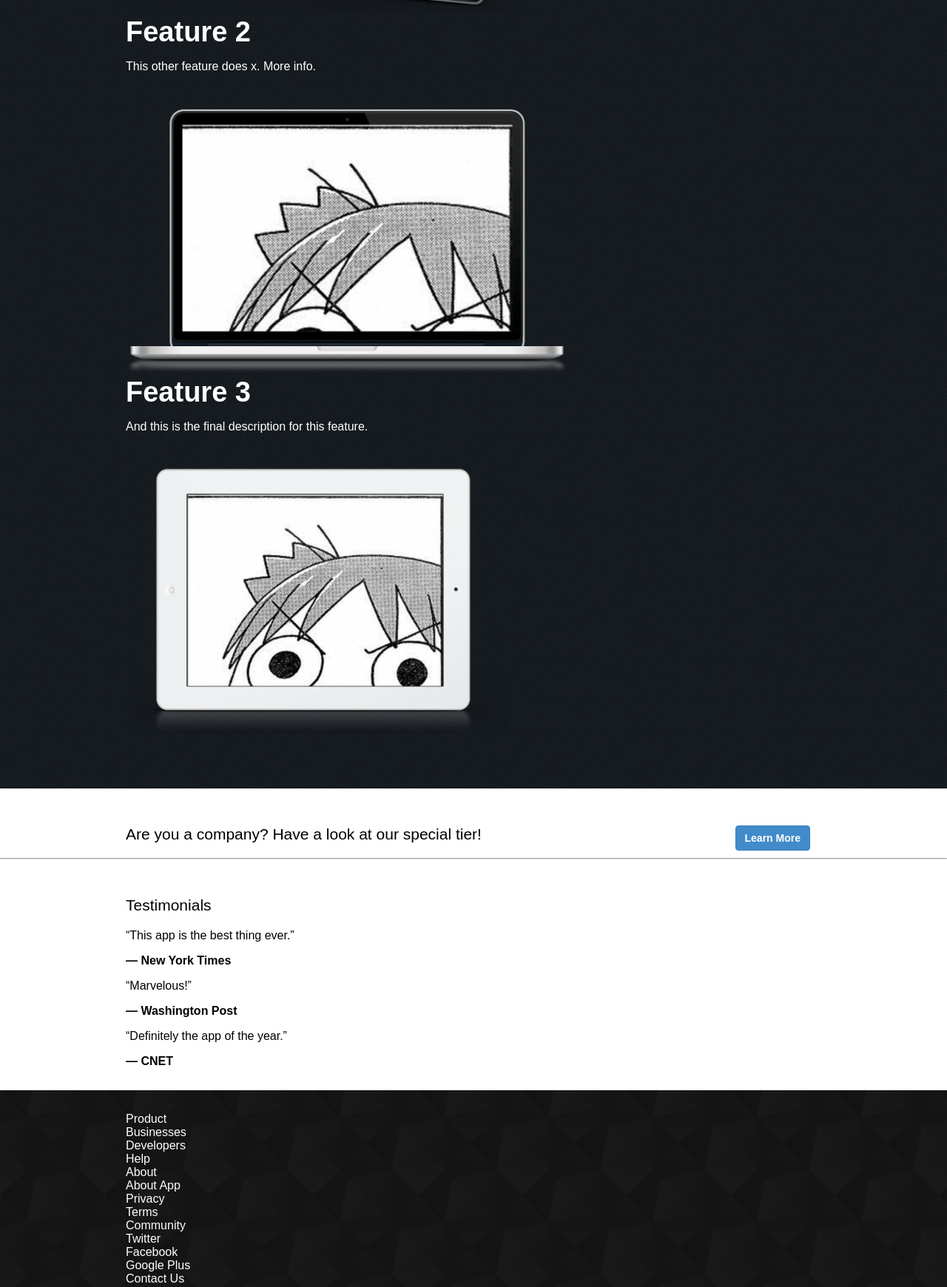
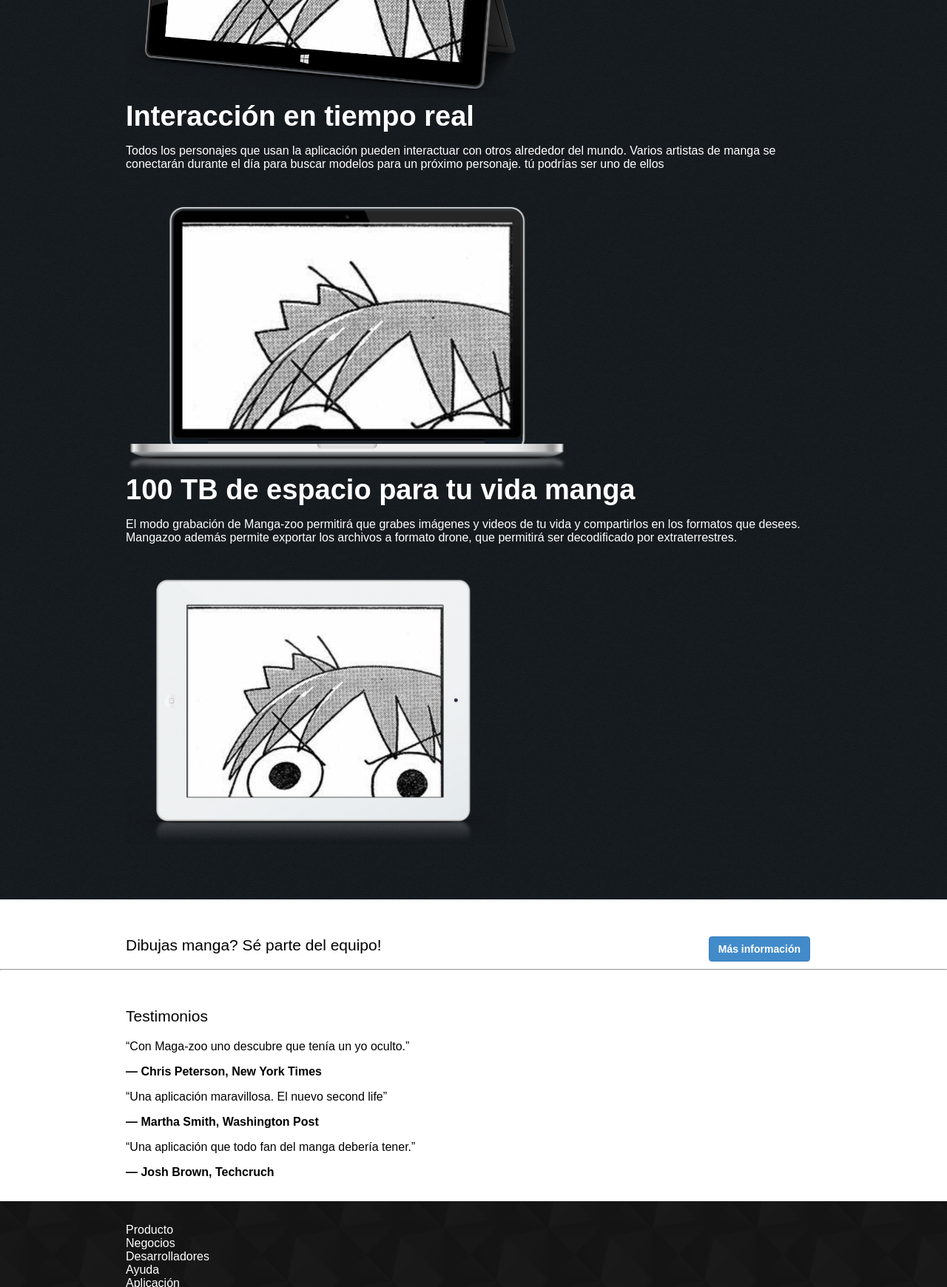
Before and after one commit to jpberwart/sitiomalhecho, a plain HTML site: page index.html in a window 1280 px wide. Shown: the part 1060-2800 px from the top of the page at 74% size. Drawn offline with Linux system fonts and the light colour scheme.

Commit message:
Texto del sitio reemplazado.

```diff
--- a/index.html
+++ b/index.html
@@ -1,23 +1,23 @@
 <!doctype html>
 <html lang="es">
 <head>
-	<title>The App ®</title>
+	<title>Manga-zoo ®</title>
 	<link rel="stylesheet" href="app.css">
 </head>
 <body>
 <div>
 	<div class="site-nav">
 		<div class="navbar-header">
-			<a class="navbar-brand">App</a>
+			<a class="navbar-brand">Manga-zoo</a>
 		</div>
 		<ul class="site-nav--links">
-			<li class="active"><a>Home</a></li>
-			<li><a>About</a></li>
+			<li class="active"><a>Inicio</a></li>
+			<li><a>Nosotros</a></li>
 			<li><a>Blog</a></li>
 		</ul>
 		<ul class="site-nav--links nav-right">
-			<li><a>Register</a></li>
-			<li><a>Login</a></li>
+			<li><a>Registro</a></li>
+			<li><a>Logueo</a></li>
 		</ul>
 	</div>
 </div>
@@ -27,8 +27,8 @@
 				<div class="row">
 					<div class="col">
 					<div style="color: black;" class="jumbotron jumbotron-clear landing-text">
-						<p><b style="font-size:63px;">App Name</b></p>
-							<p style="font-size:28px; font-weight:200; margin-bottom: 20px;" >Succinct description.</p>
+						<p><b style="font-size:63px;">Manga-zoo</b></p>
+							<p style="font-size:28px; font-weight:200; margin-bottom: 20px;" >Maga-zoo te permite activar tu rostro y el de tus amigos al fiel estilo manga. Puedes tomarte fotografías y subirlas a Instagram como si fueran sketchs perfilados para una historieta. Con Manga-zoo podrás ser un personaje manga e interactuar con otros personajes que usan la aplicación.</p>
 						</div>
 					</div>
 				</div>
@@ -53,8 +53,8 @@
 				<div class="container">
 						<div class="row">
 						<div class="col col-md-4">
-							<p><b style="font-size:38px;">Feature 1</b></p>
-								<p>This is a teapot. And some other text.</p>
+							<p><b style="font-size:38px;">+ 450 estilos de manga</b></p>
+								<p>Maga-zoo permite trazar tu rostro con los diferentes estilos de los maestros del manga. Cada estilo es único y te dará un enfoque personalizado para la representación de tu avatar.</p>
 						</div>
 							<div class="col col-md-8">
 						<img src="surface.png">
@@ -66,8 +66,8 @@
 					<div class="container">
 					<div class="row">
 						<div class="col col-md-4">
-							<b style="font-size:38px;">Feature 2</b>
-								<p>This other feature does x. More info.</p>
+							<b style="font-size:38px;">Interacción en tiempo real</b>
+								<p>Todos los personajes que usan la aplicación pueden interactuar con otros alrededor del mundo. Varios artistas de manga se conectarán durante el día para buscar modelos para un próximo personaje. tú podrías ser uno de ellos</p>
 							</div>
 							<div class="col col-md-8">
 						<img src="macbook.png">
@@ -79,8 +79,8 @@
 					<div class="container">
 						<div class="row">
 						<div class="col col-md-4">
-								<b style="font-size:38px;">Feature 3</b>
-								<p>And this is the final description for this feature.</p>
+								<b style="font-size:38px;">100 TB de espacio para tu vida manga</b>
+								<p>El modo grabación de Manga-zoo permitirá que grabes imágenes y videos de tu vida y compartirlos en los formatos que desees. Mangazoo además permite exportar los archivos a formato drone, que permitirá ser decodificado por extraterrestres.</p>
 							</div>
 						<div class="col col-md-8">
 								<img src="ipad.png">
@@ -95,26 +95,26 @@
 		<div class="container">
 			<div class="row">
 				<div class="col col-sm-12">
-					<p style="font-size:21px; font-weight:200; margin-bottom: 20px;">Are you a company? Have a look at our special tier! <a class="btn btn-primary pull-right">Learn More</a></p>
+					<p style="font-size:21px; font-weight:200; margin-bottom: 20px;">Dibujas manga? Sé parte del equipo!<a class="btn btn-primary pull-right">Más información</a></p>
 				</div>
 			</div>
 				</div>
 		<hr>
 	</div>
 	<div class="testimonials container">
-				<p style="font-size:21px; font-weight:200; margin-bottom: 20px;">Testimonials</p>
+				<p style="font-size:21px; font-weight:200; margin-bottom: 20px;">Testimonios</p>
 		<div class="row">
 			<div class="col col-xs-4">
-				<p>This app is the best thing ever.</p>
-							<b class="source">New York Times</b>
+				<p>Con Maga-zoo uno descubre que tenía un yo oculto.</p>
+							<b class="source">Chris Peterson, New York Times</b>
 			</div>
 			<div class="col col-xs-4">
-				<p>Marvelous!</p>
-				<b class="source">Washington Post</b>
+				<p>Una aplicación maravillosa. El nuevo second life</p>
+				<b class="source">Martha Smith, Washington Post</b>
 			</div>
 			<div class="col col-xs-4">
-				<p>Definitely the app of the year.</p>
-					<b class="source">CNET</b>
+				<p>Una aplicación que todo fan del manga debería tener.</p>
+					<b class="source">Josh Brown, Techcruch</b>
 			</div>
 		</div>
 	</div>
@@ -124,28 +124,28 @@
 				<div class="site-links">
 			<div>
 			<div>
-			<div>Product</div>
-				<div><a>Businesses</a></div>
-					<div>	<a>Developers</a></div>
-			<div><a>Help</a></div>
+			<div>Producto</div>
+				<div><a>Negocios</a></div>
+					<div>	<a>Desarrolladores</a></div>
+			<div><a>Ayuda</a></div>
 			</div>
 				</div>
 			<div>
 			<div>
-				<div>About</div>
-			<div><a>About App</a></div>
-				<div>	<a>Privacy</a></div>
-			<div><a>Terms</a></div>
+				<div>Aplicación</div>
+			<div><a>Sobre Manga-zoo</a></div>
+				<div>	<a>Privacidad</a></div>
+			<div><a>Términos</a></div>
 				</div>
 			</div>
 				<div>
 			<div>
-			<div>Community</div>
+			<div>Comunidad</div>
 				<div><a>Twitter</a>
 			</div>
 			<div><a>Facebook</a></div>
 				<div><a>Google Plus</a></div>
-			<div><a>Contact Us</a>
+			<div><a>Contáctanos</a>
 			</div>
 				</div>
 			</div>
@@ -155,7 +155,7 @@
 							<img src="rcp.png"></a>
 						</p>
 				<p style="text-align: center;">
-					<span style="font-size: 12px;">Copyright Company © 2013</span>
+					<span style="font-size: 12px;">Derechos reservados © 2013</span>
 					</p>
 			</div>
 		</div>
```
